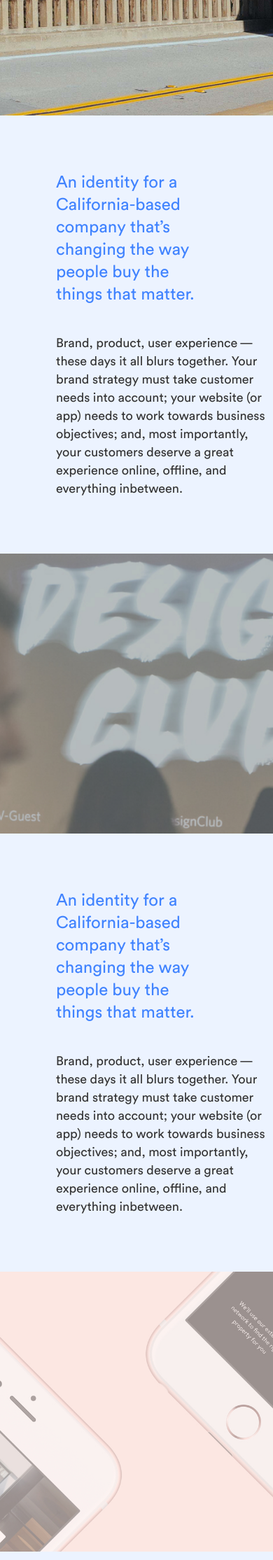
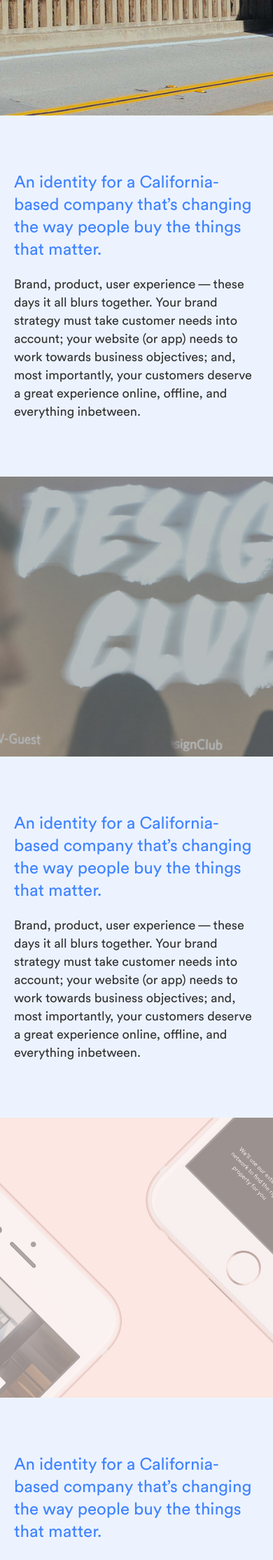
Before and after one commit to anothertompetty/work-we-do-site, a Jekyll site: the page built from index.html, in a window 390 px wide. Shown: the part 852-3081 px from the top of the page at 70% size. Built offline with Jekyll 4.4.1, drawn with Linux system fonts in a browser that asks for light colours; some web fonts are replaced.

Commit message:
work mobile

```diff
--- a/_sass/_work.scss
+++ b/_sass/_work.scss
@@ -76,6 +76,10 @@
 }
 
 @media screen and (max-width: $width-medium + 140px) {
+  .work__about {
+    min-height: auto;
+  }
+
   .work__about__title {
     margin-right: $space-x-large;
   }
@@ -87,6 +91,32 @@
     right: auto;
     margin-top: $space-large;
     margin-left: $space-x-large;
-    margin-right: $space-x-large
+    margin-right: $space-x-large;
   }
 }
+
+@media screen and (max-width: $width-small) {
+  .work__about__title {
+    margin-left: $space-x-large / 2;
+    margin-right: $space-x-large / 2;
+  }
+
+  .work__about__story {
+    margin-top: $space-large / 2;
+    margin-left: $space-x-large / 2;
+    margin-right: $space-x-large / 2;
+  }
+}
+
+@media screen and (max-width: $width-mobile) {
+  .work__about__title {
+    margin-left: $space-medium;
+    margin-right: $space-medium;
+  }
+
+  .work__about__story {
+    margin-top: $space-medium;
+    margin-left: $space-medium;
+    margin-right: $space-medium;
+  }
+}
```
